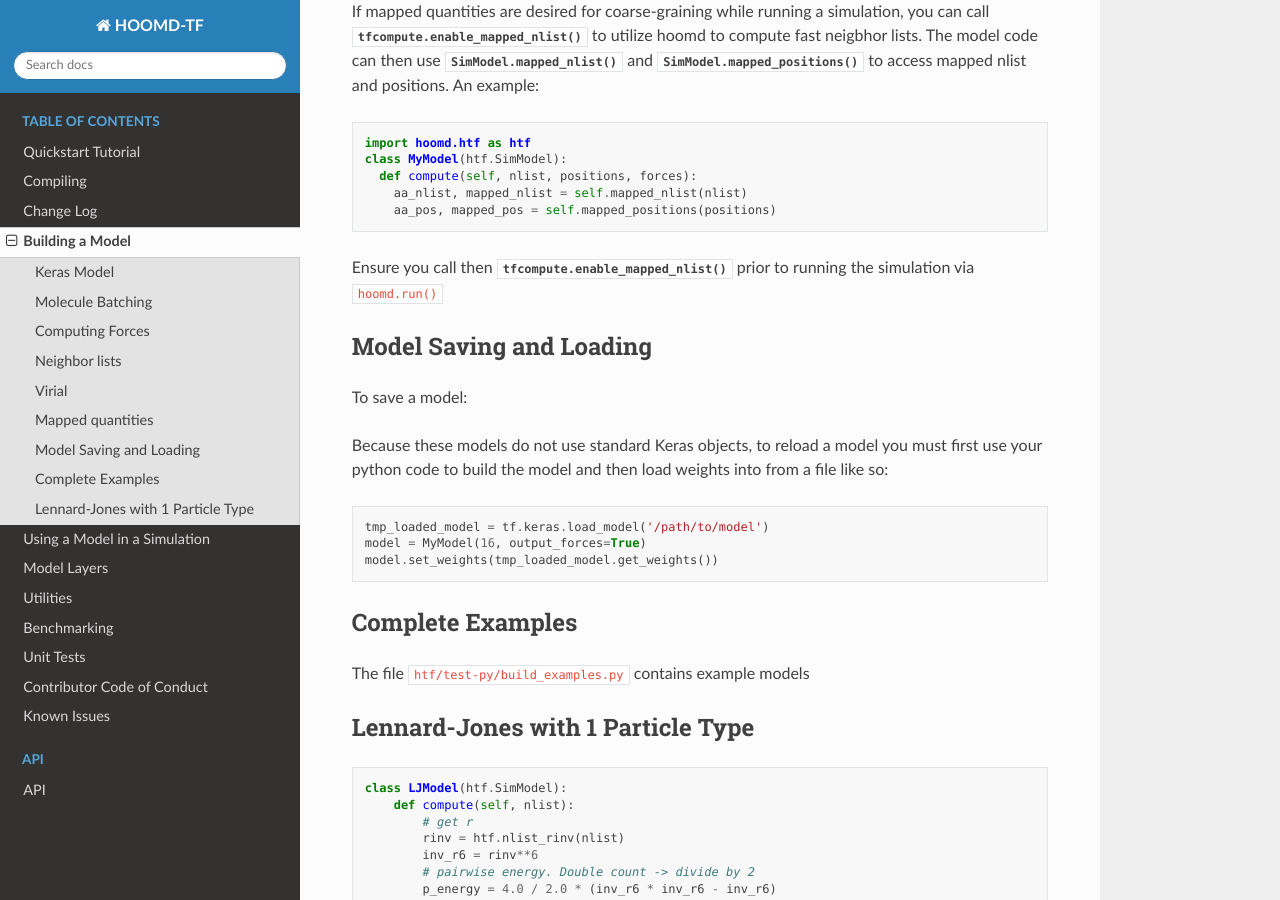
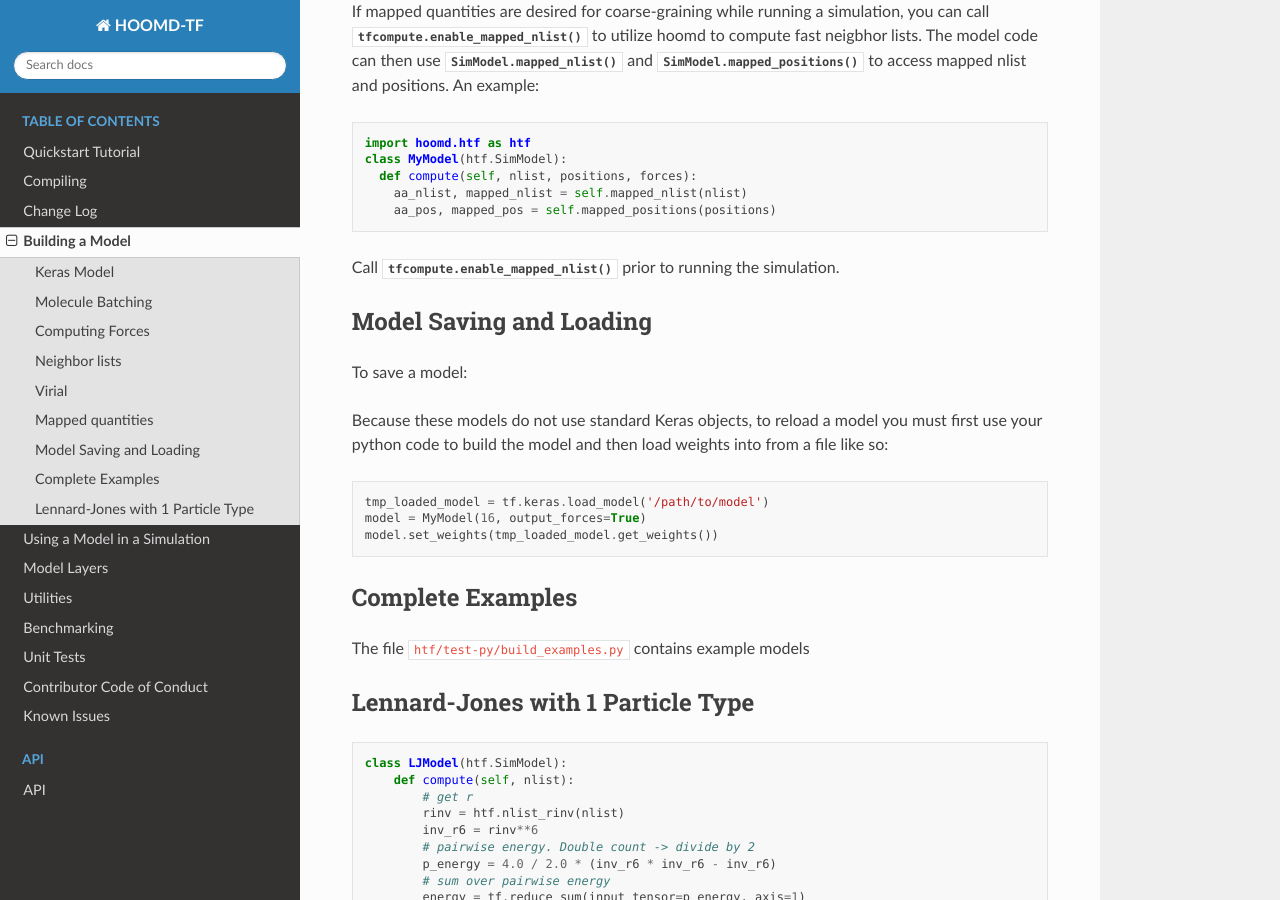
Before and after one commit to ur-whitelab/hoomd-tf, a Sphinx documentation site: the page built from sphinx-docs/source/building_a_model.rst, in a window 1280 px wide and 900 px high, scrolled down 3568 px. Built offline with Sphinx 7.4.7 and the Read the Docs theme 2.0.0, drawn with Linux system fonts in a browser that asks for light colours.

Commit message:
Simplified language

```diff
--- a/sphinx-docs/source/building_a_model.rst
+++ b/sphinx-docs/source/building_a_model.rst
@@ -219,8 +219,8 @@ The model code can then use :py:meth:`.SimModel.mapped_nlist` and
       aa_nlist, mapped_nlist = self.mapped_nlist(nlist)
       aa_pos, mapped_pos = self.mapped_positions(positions)
 
-Ensure you call then :py:meth:`.tfcompute.enable_mapped_nlist` prior to running
-the simulation via ``hoomd.run()``
+Call :py:meth:`.tfcompute.enable_mapped_nlist` prior to running
+the simulation.
 
 Model Saving and Loading
 ---------------------------
```
